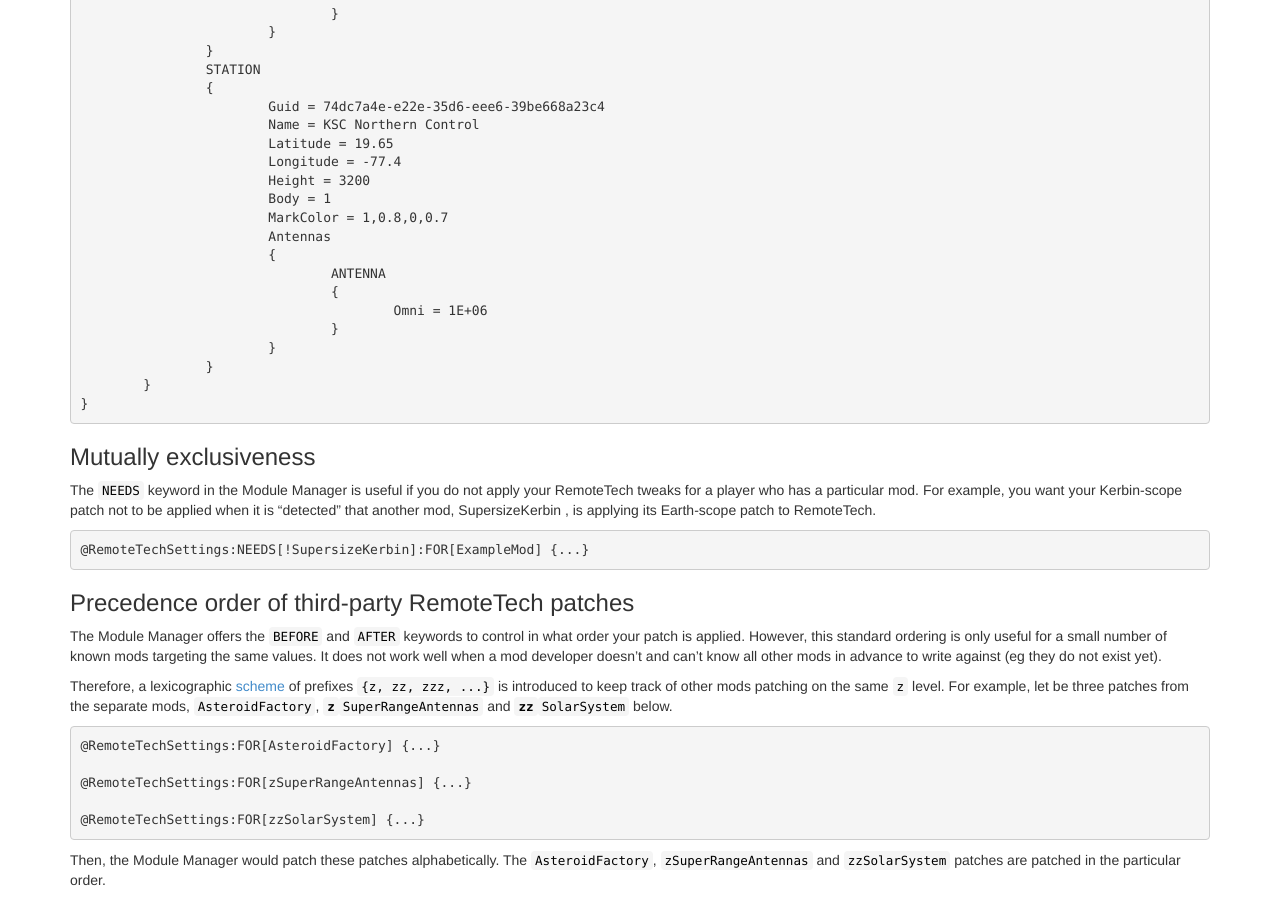
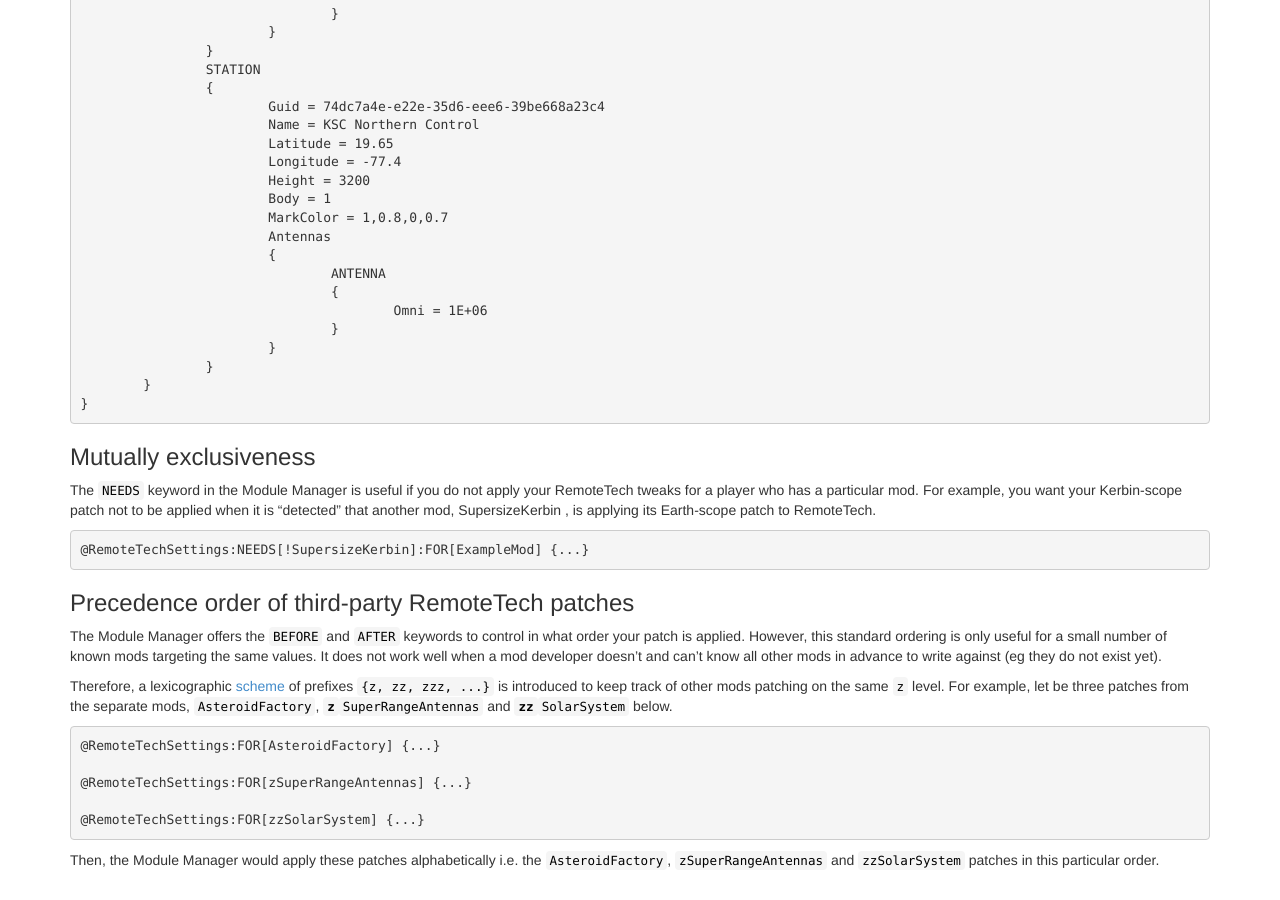
Before and after one commit to RemoteTechnologiesGroup/RemoteTech, a Jekyll site: the page built from modders/settings.md, in a window 1280 px wide and 900 px high, scrolled down 3955 px. Built offline with Jekyll 4.4.1, drawn with Linux system fonts in a browser that asks for light colours; nearby versions of some CDN libraries.

Commit message:
Minor revision

````diff
--- a/modders/settings.md
+++ b/modders/settings.md
@@ -241,4 +241,4 @@
 @RemoteTechSettings:FOR[zzSolarSystem] {...}
 ```
 
-Then, the Module Manager would patch these patches alphabetically. The `AsteroidFactory`, `zSuperRangeAntennas` and `zzSolarSystem` patches are patched in the particular order.
+Then, the Module Manager would apply these patches alphabetically i.e. the `AsteroidFactory`, `zSuperRangeAntennas` and `zzSolarSystem` patches in this particular order.
````
